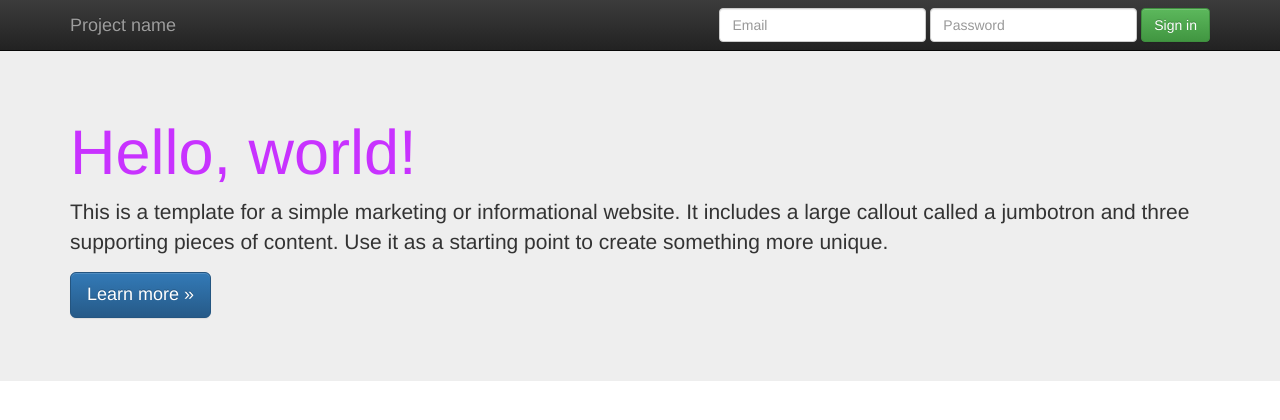
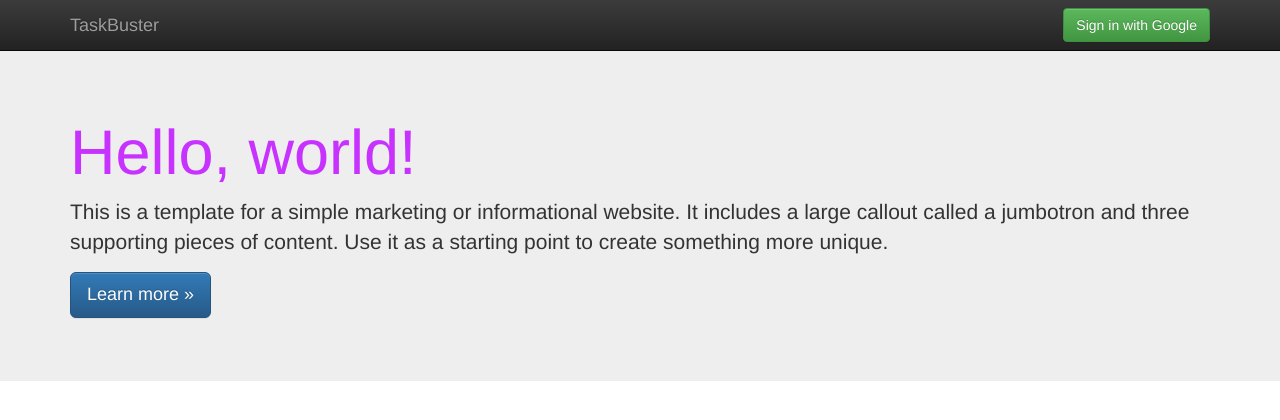
Before and after one commit to caiquepereira/TaskManager, a Django app: template taskbuster/templates/base.html in a window 1280 px wide. Shown: the top 420 px of the page. Run offline with Django 3.2, Linux system fonts and the light colour scheme; the template is opened without the code that fills it, so the values that code supplies are empty; some libraries are stand-ins or nearby versions.

Commit message:
Updated html with Google sign in button

```diff
--- a/taskbuster/templates/base.html
+++ b/taskbuster/templates/base.html
@@ -41,18 +41,18 @@
                     <span class="icon-bar"></span>
                     <span class="icon-bar"></span>
                   </button>
-          <a class="navbar-brand" href="#">Project name</a>
+                  <a class="navbar-brand" href="#">TaskBuster</a>
                 </div>
-        <div id="navbar" class="navbar-collapse collapse">
-          <form class="navbar-form navbar-right" role="form">
-            <div class="form-group">
-              <input type="text" placeholder="Email" class="form-control">
+                <div class="navbar-collapse collapse">
+                  <div class="navbar-form navbar-right">
+                    {% if user.is_authenticated %}
+                    <a id="logout" href="/accounts/logout" class="btn btn-success">Logout</a>
+                    {% else %}
+                    <a id="google_login" href="/accounts/google/login" class="btn btn-success">
+                      Sign in with Google
+                    </a>
+                    {% endif %}
                   </div>
-            <div class="form-group">
-              <input type="password" placeholder="Password" class="form-control">
-            </div>
-            <button type="submit" class="btn btn-success">Sign in</button>
-          </form>
                 </div><!--/.navbar-collapse -->
               </div>
             </nav>
```
Lines whose indentation alone changed are shown as unchanged.
